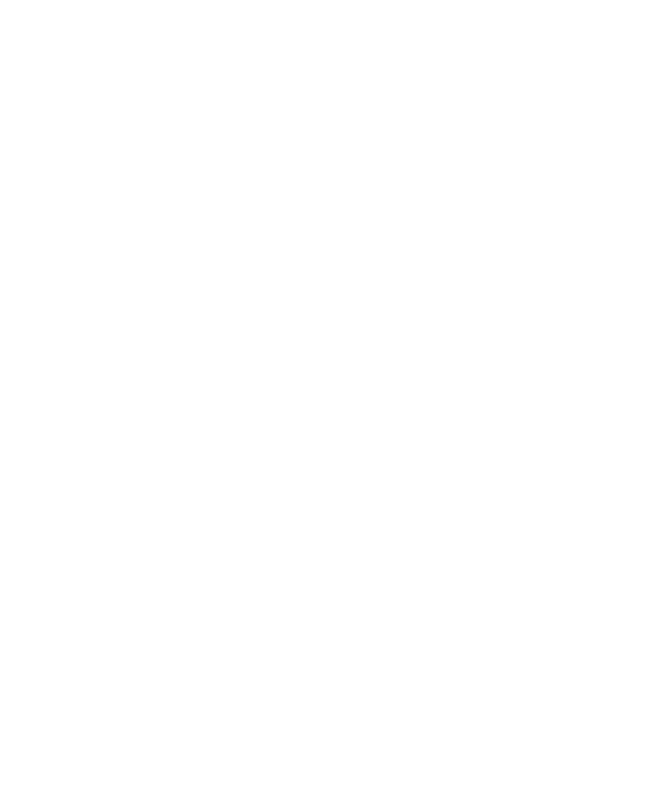
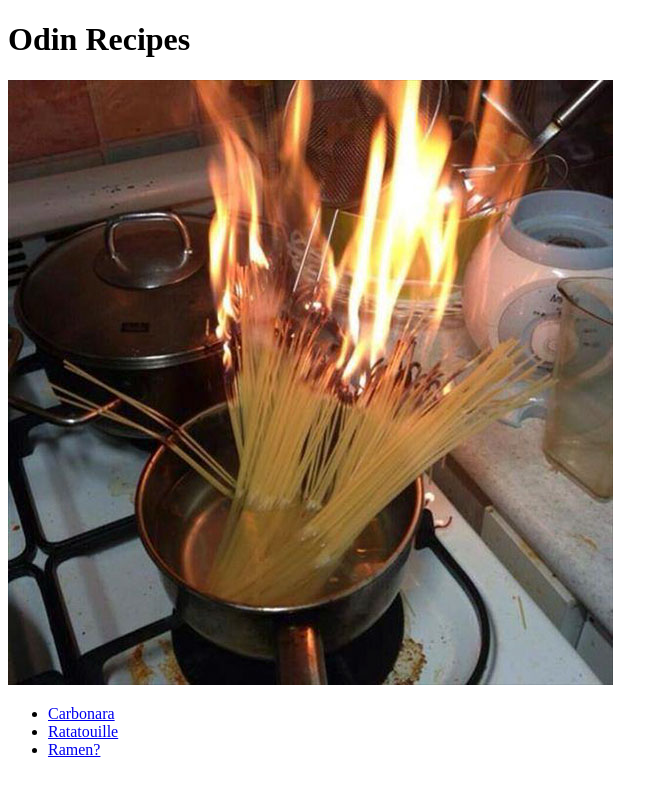
Before and after one commit to GnawhDaniel/odin-recipes, a plain HTML site: page index.html in a window 1280 px wide. Shown: the whole page, without its empty margins (0-668 px from the left). Drawn offline with Linux system fonts and the light colour scheme.

Commit message:
Added links to recipe pages

```diff
--- a/index.html
+++ b/index.html
@@ -4,4 +4,15 @@
     <meta charset="'utf-8">
     <title>Odin Recipes</title>
   </head>
+  <body>
+    <h1>Odin Recipes</h1>
+    <div>
+      <img src="./media/fail.jpg" alt="Cooking fail picture">
+    </div>
+    <ul>
+      <li><a href="./recipes/Carbonara.html">Carbonara</a></li>
+      <li><a href="./recipes/Ratatouille.html">Ratatouille</a></li>
+      <li><a href="./recipes/Ramen.html">Ramen?</a></li>
+    </ul>
+  </body>
 </html>
```
